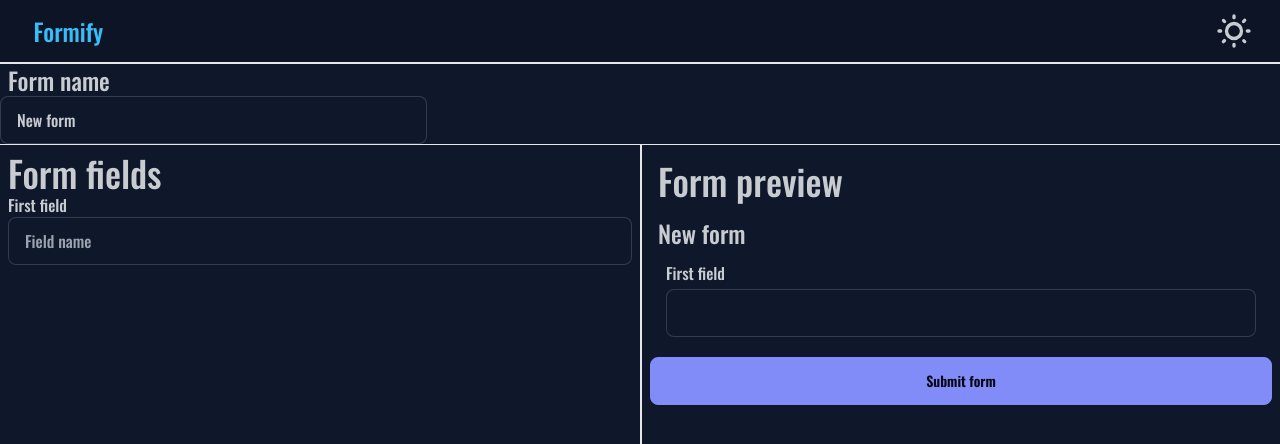
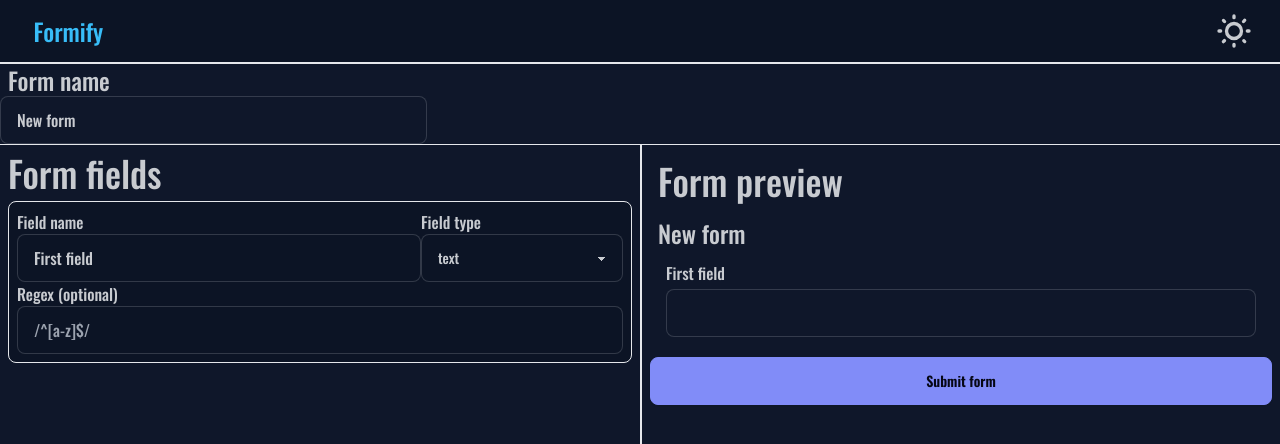
Before and after one commit to techbabette/ReactJSONForm, a React (Vite) app: page /form/new in a window 1280 px wide. Shown: the top 444 px of the page. Built offline with nearby package versions, Linux system fonts and the light colour scheme.

Commit message:
[FEAT] FormEditorField component

```diff
--- /dev/null
+++ b/src/FormEditorField.jsx
@@ -0,0 +1,37 @@
+import InputAdaptable from "./InputAdaptable";
+function FormEditorField(props){
+    let setForm = props.setForm;
+    let form = props.form;
+    let element = props.element;
+    let formTypeOptions = props.formTypeOptions ?? [];
+    let id = props.id;
+
+    let changeName = function(newValue){
+        let currentShape = {...element};
+        currentShape.label = newValue;
+
+        let currentForm = {...form};
+        currentForm.formElements[id] = currentShape;
+
+        setForm(currentForm);
+    }
+
+    return (
+    <div className="flex flex-row flex-wrap border bg-base-200 rounded-lg p-2 my-2">
+        <div className="flex flex-col w-8/12 border-1 border-base-300">
+            <label className="">Field name</label>
+            <InputAdaptable className="bg-base-200 " type="text" placeholder="Field name" onChange={changeName} value={element.label}/>
+        </div>
+        <div className="w-4/12">
+            <label  className="">Field type</label>
+            <InputAdaptable className="w-full bg-base-200 " type="select" options={formTypeOptions} value={element.type}/>
+        </div>
+        <div className="w-full">
+            <label  className="">Regex (optional)</label>
+            <InputAdaptable className="w-full bg-base-200 " type="text" placeholder="/^[a-z]$/"/>
+        </div>
+    </div>
+    )
+}
+
+export default FormEditorField;
--- a/src/InputAdaptable.jsx
+++ b/src/InputAdaptable.jsx
@@ -3,27 +3,27 @@ import InputSelectMultiple from "./InputSelectMultiple";
 function InputAdaptable(props){
     let id = props.id ?? Math.floor(Math.random() * 5000);
 
-    let inputField = <input type="text" name={id} id={id} />;
+    let inputField = <input type="text" name={id} id={id} placeholder={props.placeholder ?? ""}/>;
 
     let className = props.className;
     if(props.type === "text"){
         className += " input input-bordered"
-        inputField = <input type="text" name={id} id={id} />
+        inputField = <input type="text" name={id} id={id} placeholder={props.placeholder ?? ""}/>
     }
 
     if(props.type === "password"){
         className += " input input-bordered"
-        inputField = <input type="password" name={id} id={id} />
+        inputField = <input type="password" name={id} id={id} placeholder={props.placeholder ?? ""}/>
     }
 
     if(props.type === "email"){
         className += " input input-bordered"
-        inputField = <input type="email" name={id} id={id} />
+        inputField = <input type="email" name={id} id={id} placeholder={props.placeholder ?? ""}/>
     }
 
     if(props.type === "number"){
         className += " input input-bordered"
-        inputField = <input type="number" name={id} id={id} />
+        inputField = <input type="number" name={id} id={id} placeholder={props.placeholder ?? ""}/>
     }
 
     if(props.type === "select"){
--- a/src/PageFormNew.jsx
+++ b/src/PageFormNew.jsx
@@ -3,6 +3,7 @@ import FormInputsItem from "./FormInputsItem";
 import { useState } from "react";
 import NavBar from "./NavBar";
 import InputAdaptable from "./InputAdaptable";
+import FormEditorField from "./FormEditorField";
 function PageFormNew(){
     let [form, setForm] = new useState(
         {
@@ -36,10 +37,7 @@ function PageFormNew(){
     let formFields = formFieldsIDs.map((fieldId) => {
         let formElement = form.formElements[fieldId];
         return (
-            <div className="flex flex-col">
-                <label>{formElement.label}</label>
-                <InputAdaptable type="text" placeholder="Field name"/>
-            </div>
+            <FormEditorField id={fieldId} element={formElement} form={form} setForm={setForm} formTypeOptions={["text"]}/>
         )
     })
 
```
